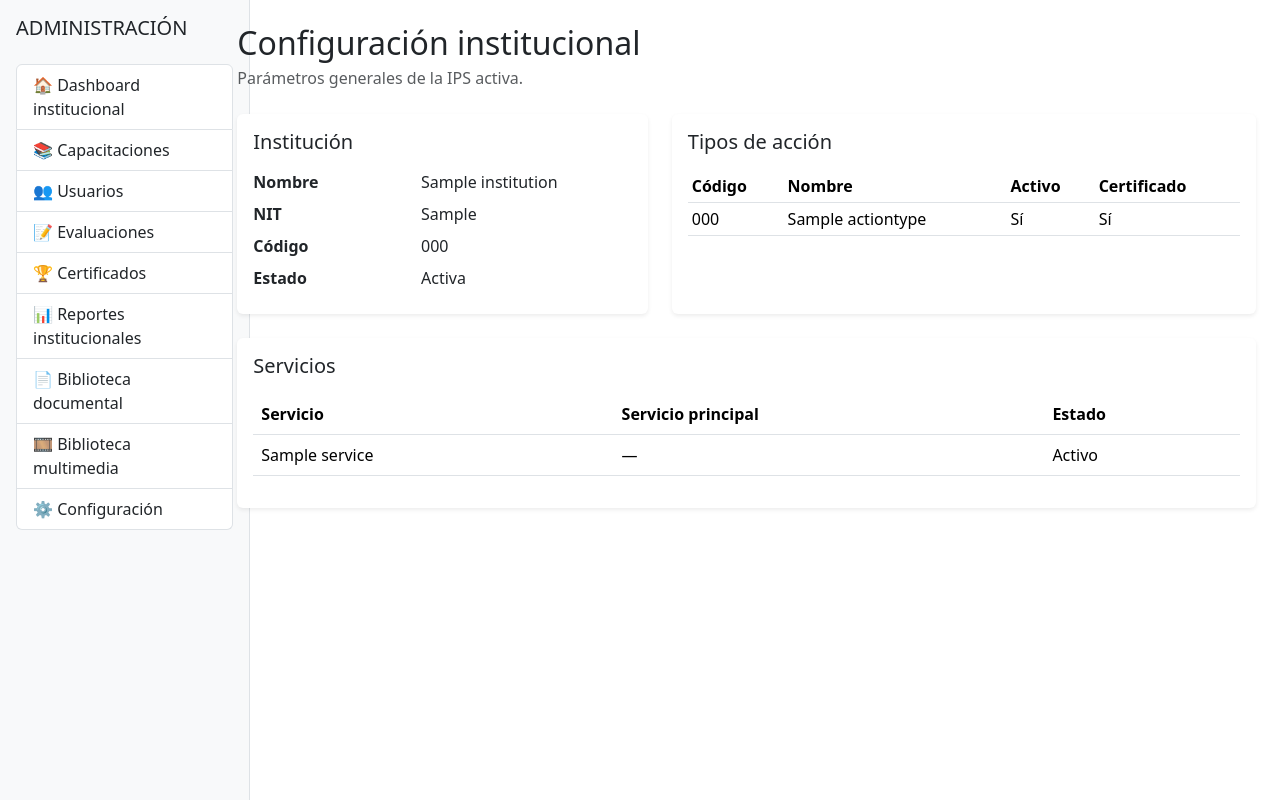
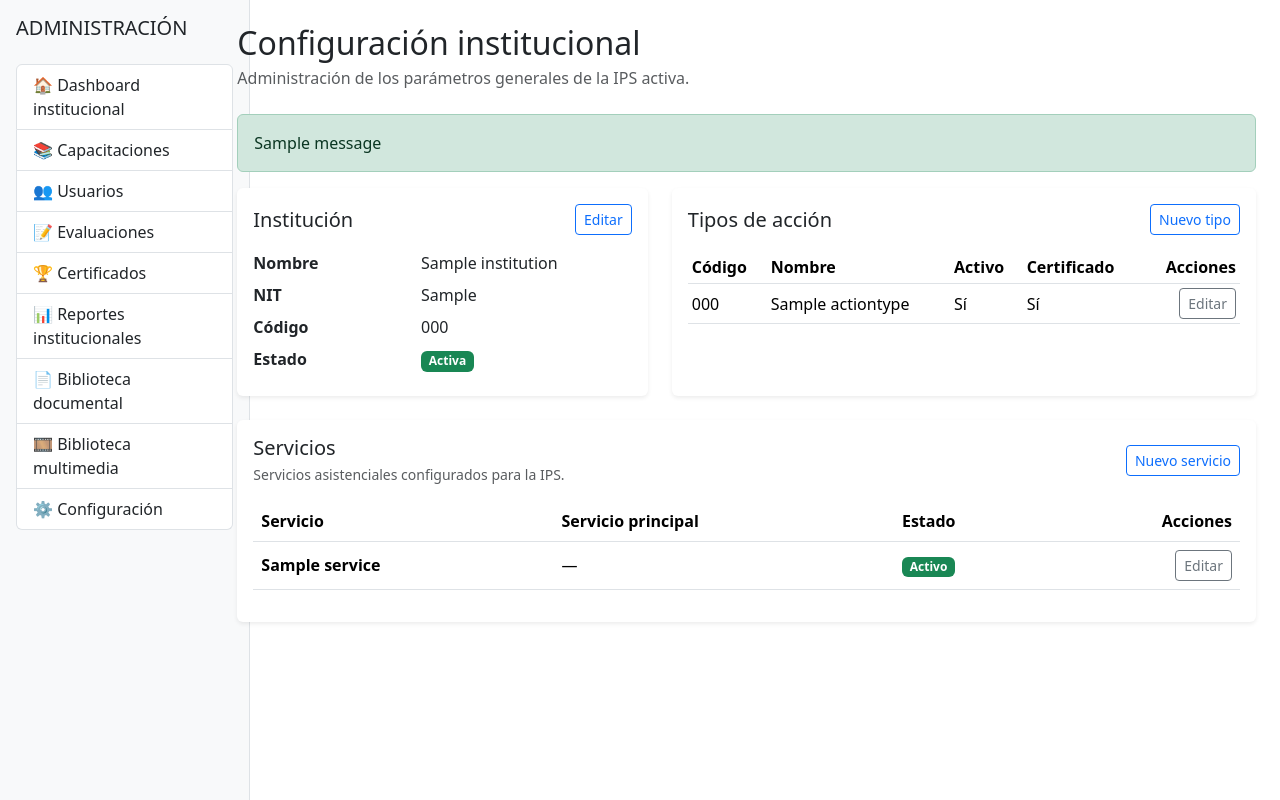
Before and after one commit to wilben1986-a11y/HospitalLearning, a Django app: page /institucion/configuracion/ in a window 1280 px wide. Shown: the part 56-856 px from the top of the page. Run offline with Django 5.2, Linux system fonts and the light colour scheme; a user stored in the database is signed in; tables that the repository leaves empty hold one stand-in row (values such as "Sample post"); one stand-in notice (Sample message) is shown.

Commit message:
Completar configuracion institucional

```diff
--- a/institutions/urls.py
+++ b/institutions/urls.py
@@ -1,10 +1,11 @@
 from django.urls import path
-
 from . import views
-
-
-app_name = "institutions_ui"
-
-urlpatterns = [
-    path("configuracion/", views.settings_view, name="settings"),
+app_name="institutions_ui"
+urlpatterns=[
+    path("configuracion/",views.settings_view,name="settings"),
+    path("configuracion/institucion/editar/",views.institution_edit,name="institution_edit"),
+    path("configuracion/servicios/nuevo/",views.service_create,name="service_create"),
+    path("configuracion/servicios/<int:pk>/editar/",views.service_edit,name="service_edit"),
+    path("configuracion/tipos-accion/nuevo/",views.action_type_create,name="action_type_create"),
+    path("configuracion/tipos-accion/<int:pk>/editar/",views.action_type_edit,name="action_type_edit"),
 ]
--- a/institutions/views.py
+++ b/institutions/views.py
@@ -1,42 +1,80 @@
+from django.contrib import messages
 from django.contrib.auth.decorators import login_required
 from django.core.exceptions import PermissionDenied
-from django.shortcuts import render
-
+from django.shortcuts import get_object_or_404, redirect, render
 from training.models import ActionType
 from users.models import InstitutionalLink
-
+from .forms import ActionTypeForm, InstitutionForm, ServiceForm
+from .models import Service
 
 def _active_institution_for(user):
-    link = (
-        InstitutionalLink.objects.filter(user=user, active=True)
-        .select_related("institution")
-        .order_by("id")
-        .first()
-    )
+    link=(InstitutionalLink.objects.filter(user=user,active=True).select_related("institution").order_by("id").first())
     return link.institution if link else None
 
+def _require_admin_institution(request):
+    if not (request.user.is_staff or request.user.is_superuser):
+        raise PermissionDenied
+    institution=_active_institution_for(request.user)
+    if institution is None:
+        raise PermissionDenied("No tienes una institución activa asociada.")
+    return institution
 
 @login_required
 def settings_view(request):
-    if not (request.user.is_staff or request.user.is_superuser):
-        raise PermissionDenied
+    institution=_require_admin_institution(request)
+    return render(request,"institutions/settings.html",{
+        "institution":institution,
+        "action_types":ActionType.objects.filter(institution=institution).order_by("name"),
+        "services":Service.objects.filter(institution=institution).select_related("parent").order_by("name"),
+    })
 
-    institution = _active_institution_for(request.user)
-    if institution is None:
-        raise PermissionDenied("No tienes una institución activa asociada.")
+@login_required
+def institution_edit(request):
+    institution=_require_admin_institution(request)
+    form=InstitutionForm(request.POST or None,instance=institution)
+    if request.method=="POST" and form.is_valid():
+        form.save(); messages.success(request,"La información institucional fue actualizada correctamente.")
+        return redirect("institutions_ui:settings")
+    return render(request,"institutions/institution_form.html",{"institution":institution,"form":form})
 
-    action_types = ActionType.objects.filter(
-        institution=institution
-    ).order_by("name")
+@login_required
+def service_create(request):
+    institution=_require_admin_institution(request)
+    form=ServiceForm(request.POST or None,institution=institution)
+    if request.method=="POST" and form.is_valid():
+        obj=form.save(commit=False); obj.institution=institution; obj.full_clean(); obj.save()
+        messages.success(request,"Servicio creado correctamente.")
+        return redirect("institutions_ui:settings")
+    return render(request,"institutions/service_form.html",{"institution":institution,"form":form,"title":"Nuevo servicio"})
 
-    services = institution.services.select_related("parent").order_by("name")
+@login_required
+def service_edit(request,pk):
+    institution=_require_admin_institution(request)
+    service=get_object_or_404(Service,pk=pk,institution=institution)
+    form=ServiceForm(request.POST or None,instance=service,institution=institution)
+    if request.method=="POST" and form.is_valid():
+        obj=form.save(commit=False); obj.institution=institution; obj.full_clean(); obj.save()
+        messages.success(request,"Servicio actualizado correctamente.")
+        return redirect("institutions_ui:settings")
+    return render(request,"institutions/service_form.html",{"institution":institution,"form":form,"title":"Editar servicio","service":service})
 
-    return render(
-        request,
-        "institutions/settings.html",
-        {
-            "institution": institution,
-            "action_types": action_types,
-            "services": services,
-        },
-    )
+@login_required
+def action_type_create(request):
+    institution=_require_admin_institution(request)
+    form=ActionTypeForm(request.POST or None)
+    if request.method=="POST" and form.is_valid():
+        obj=form.save(commit=False); obj.institution=institution; obj.full_clean(); obj.save()
+        messages.success(request,"Tipo de acción creado correctamente.")
+        return redirect("institutions_ui:settings")
+    return render(request,"institutions/action_type_form.html",{"institution":institution,"form":form,"title":"Nuevo tipo de acción"})
+
+@login_required
+def action_type_edit(request,pk):
+    institution=_require_admin_institution(request)
+    action_type=get_object_or_404(ActionType,pk=pk,institution=institution)
+    form=ActionTypeForm(request.POST or None,instance=action_type)
+    if request.method=="POST" and form.is_valid():
+        obj=form.save(commit=False); obj.institution=institution; obj.full_clean(); obj.save()
+        messages.success(request,"Tipo de acción actualizado correctamente.")
+        return redirect("institutions_ui:settings")
+    return render(request,"institutions/action_type_form.html",{"institution":institution,"form":form,"title":"Editar tipo de acción","action_type":action_type})
--- /dev/null
+++ b/templates/institutions/institution_form.html
@@ -0,0 +1,6 @@
+{% extends "base.html" %}{% block title %}Editar institución | HospitalLearning{% endblock %}{% block content %}
+<div class="mb-4"><h2 class="mb-1">Editar institución</h2><p class="text-muted mb-0">Actualiza los datos básicos de la IPS activa.</p></div>
+<div class="card shadow-sm border-0"><div class="card-body"><form method="post">{% csrf_token %}
+{% for field in form %}<div class="mb-3"><label for="{{ field.id_for_label }}" class="form-label">{{ field.label }}</label>{{ field }}{% for error in field.errors %}<div class="text-danger small mt-1">{{ error }}</div>{% endfor %}</div>{% endfor %}
+<div class="d-flex gap-2"><button type="submit" class="btn btn-primary">Guardar cambios</button><a href="{% url 'institutions_ui:settings' %}" class="btn btn-outline-secondary">Cancelar</a></div>
+</form></div></div>{% endblock %}
--- a/templates/institutions/settings.html
+++ b/templates/institutions/settings.html
@@ -1,71 +1,33 @@
 {% extends "base.html" %}
 {% block title %}Configuración | HospitalLearning{% endblock %}
 {% block content %}
-<div class="mb-4">
-    <h2 class="mb-1">Configuración institucional</h2>
-    <p class="text-muted mb-0">Parámetros generales de la IPS activa.</p>
+<div class="d-flex justify-content-between align-items-start mb-4">
+  <div><h2 class="mb-1">Configuración institucional</h2><p class="text-muted mb-0">Administración de los parámetros generales de la IPS activa.</p></div>
 </div>
-
+{% if messages %}{% for message in messages %}<div class="alert alert-{{ message.tags|default:'info' }}">{{ message }}</div>{% endfor %}{% endif %}
 <div class="row g-4 mb-4">
-    <div class="col-lg-5">
-        <div class="card shadow-sm border-0 h-100">
-            <div class="card-body">
-                <h5 class="mb-3">Institución</h5>
-                <dl class="row mb-0">
-                    <dt class="col-sm-5">Nombre</dt><dd class="col-sm-7">{{ institution.name }}</dd>
-                    <dt class="col-sm-5">NIT</dt><dd class="col-sm-7">{{ institution.nit }}</dd>
-                    <dt class="col-sm-5">Código</dt><dd class="col-sm-7">{{ institution.code }}</dd>
-                    <dt class="col-sm-5">Estado</dt>
-                    <dd class="col-sm-7">{% if institution.active %}Activa{% else %}Inactiva{% endif %}</dd>
-                </dl>
-            </div>
-        </div>
-    </div>
-
-    <div class="col-lg-7">
-        <div class="card shadow-sm border-0 h-100">
-            <div class="card-body">
-                <h5 class="mb-3">Tipos de acción</h5>
-                <div class="table-responsive">
-                    <table class="table table-sm align-middle">
-                        <thead><tr><th>Código</th><th>Nombre</th><th>Activo</th><th>Certificado</th></tr></thead>
-                        <tbody>
-                        {% for item in action_types %}
-                            <tr>
-                                <td>{{ item.code }}</td><td>{{ item.name }}</td>
-                                <td>{% if item.active %}Sí{% else %}No{% endif %}</td>
-                                <td>{% if item.requires_certificate %}Sí{% else %}No{% endif %}</td>
-                            </tr>
-                        {% empty %}
-                            <tr><td colspan="4" class="text-muted">Sin tipos de acción.</td></tr>
-                        {% endfor %}
-                        </tbody>
-                    </table>
-                </div>
-            </div>
-        </div>
-    </div>
+  <div class="col-lg-5"><div class="card shadow-sm border-0 h-100"><div class="card-body">
+    <div class="d-flex justify-content-between align-items-center mb-3"><h5 class="mb-0">Institución</h5><a href="{% url 'institutions_ui:institution_edit' %}" class="btn btn-sm btn-outline-primary">Editar</a></div>
+    <dl class="row mb-0">
+      <dt class="col-sm-5">Nombre</dt><dd class="col-sm-7">{{ institution.name }}</dd>
+      <dt class="col-sm-5">NIT</dt><dd class="col-sm-7">{{ institution.nit }}</dd>
+      <dt class="col-sm-5">Código</dt><dd class="col-sm-7">{{ institution.code }}</dd>
+      <dt class="col-sm-5">Estado</dt><dd class="col-sm-7">{% if institution.active %}<span class="badge bg-success">Activa</span>{% else %}<span class="badge bg-secondary">Inactiva</span>{% endif %}</dd>
+    </dl>
+  </div></div></div>
+  <div class="col-lg-7"><div class="card shadow-sm border-0 h-100"><div class="card-body">
+    <div class="d-flex justify-content-between align-items-center mb-3"><h5 class="mb-0">Tipos de acción</h5><a href="{% url 'institutions_ui:action_type_create' %}" class="btn btn-sm btn-outline-primary">Nuevo tipo</a></div>
+    <div class="table-responsive"><table class="table table-sm table-hover align-middle">
+      <thead><tr><th>Código</th><th>Nombre</th><th>Activo</th><th>Certificado</th><th class="text-end">Acciones</th></tr></thead>
+      <tbody>{% for item in action_types %}<tr><td>{{ item.code }}</td><td>{{ item.name }}</td><td>{% if item.active %}Sí{% else %}No{% endif %}</td><td>{% if item.requires_certificate %}Sí{% else %}No{% endif %}</td><td class="text-end"><a href="{% url 'institutions_ui:action_type_edit' item.pk %}" class="btn btn-sm btn-outline-secondary">Editar</a></td></tr>{% empty %}<tr><td colspan="5" class="text-muted">Sin tipos de acción.</td></tr>{% endfor %}</tbody>
+    </table></div>
+  </div></div></div>
 </div>
-
-<div class="card shadow-sm border-0">
-    <div class="card-body">
-        <h5 class="mb-3">Servicios</h5>
-        <div class="table-responsive">
-            <table class="table table-hover align-middle">
-                <thead><tr><th>Servicio</th><th>Servicio principal</th><th>Estado</th></tr></thead>
-                <tbody>
-                {% for item in services %}
-                    <tr>
-                        <td>{{ item.name }}</td>
-                        <td>{% if item.parent %}{{ item.parent.name }}{% else %}—{% endif %}</td>
-                        <td>{% if item.active %}Activo{% else %}Inactivo{% endif %}</td>
-                    </tr>
-                {% empty %}
-                    <tr><td colspan="3" class="text-center text-muted py-4">Sin servicios configurados.</td></tr>
-                {% endfor %}
-                </tbody>
-            </table>
-        </div>
-    </div>
-</div>
+<div class="card shadow-sm border-0"><div class="card-body">
+  <div class="d-flex justify-content-between align-items-center mb-3"><div><h5 class="mb-1">Servicios</h5><p class="text-muted small mb-0">Servicios asistenciales configurados para la IPS.</p></div><a href="{% url 'institutions_ui:service_create' %}" class="btn btn-sm btn-outline-primary">Nuevo servicio</a></div>
+  <div class="table-responsive"><table class="table table-hover align-middle">
+    <thead><tr><th>Servicio</th><th>Servicio principal</th><th>Estado</th><th class="text-end">Acciones</th></tr></thead>
+    <tbody>{% for item in services %}<tr><td><strong>{{ item.name }}</strong></td><td>{% if item.parent %}{{ item.parent.name }}{% else %}—{% endif %}</td><td>{% if item.active %}<span class="badge bg-success">Activo</span>{% else %}<span class="badge bg-secondary">Inactivo</span>{% endif %}</td><td class="text-end"><a href="{% url 'institutions_ui:service_edit' item.pk %}" class="btn btn-sm btn-outline-secondary">Editar</a></td></tr>{% empty %}<tr><td colspan="4" class="text-center text-muted py-4">Sin servicios configurados.</td></tr>{% endfor %}</tbody>
+  </table></div>
+</div></div>
 {% endblock %}
```
Also changed, not shown: institutions/forms.py (added, +45 -0 lines), templates/institutions/action_type_form.html (added, +7 -0 lines), templates/institutions/service_form.html (added, +7 -0 lines).
